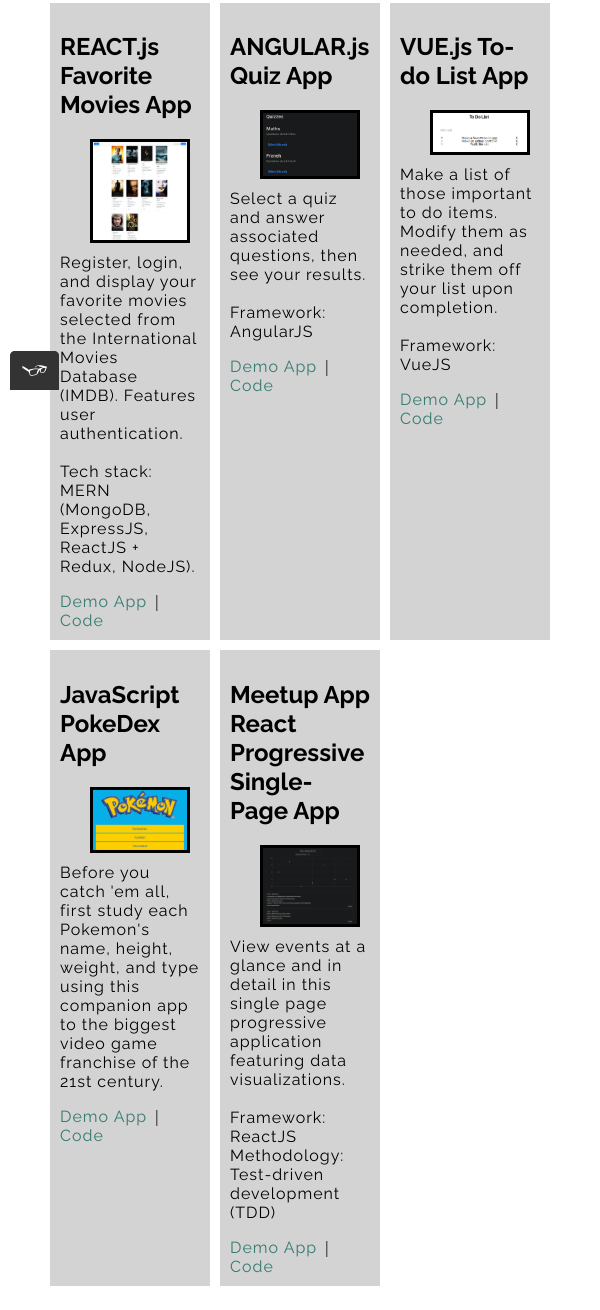
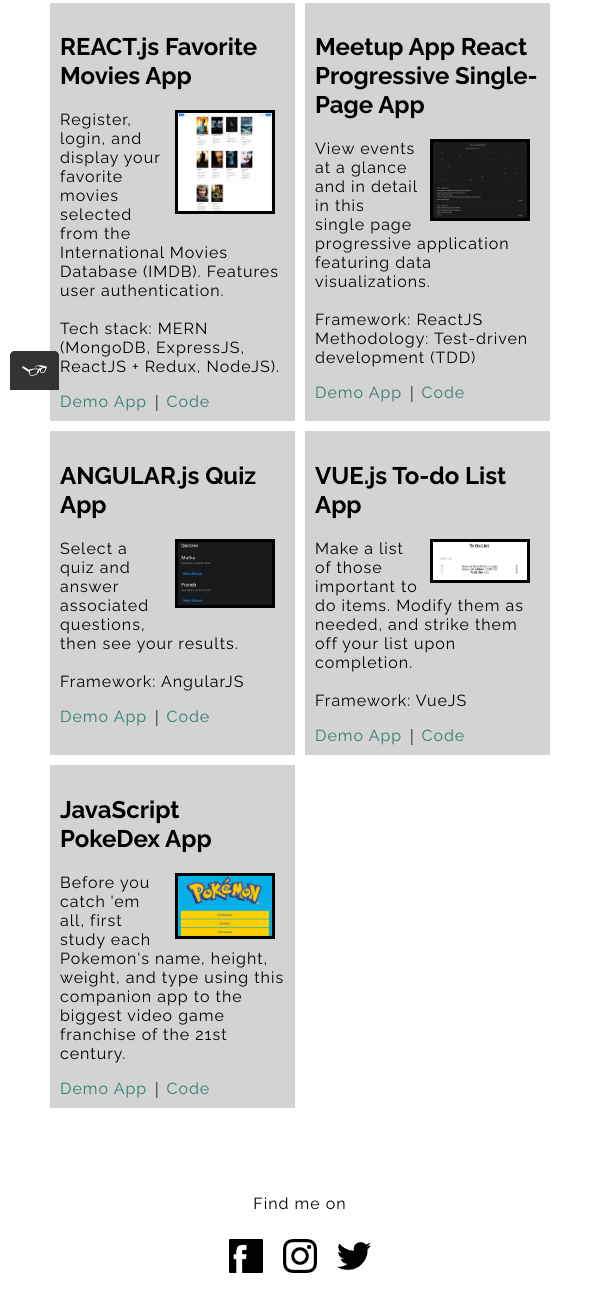
Before and after one commit to bxchang04/website_portfolio, a plain HTML site: page work.html in a window 600 px wide. Shown: the part 410-1720 px from the top of the page. Drawn offline with Linux system fonts and the light colour scheme.

Commit message:
update work grid

```diff
--- a/assets/css/style.production.css
+++ b/assets/css/style.production.css
@@ -530,7 +530,7 @@ footer img {
 }
 @media all and (min-width: 500px) and (max-width: 750px){
   .grid {
-    grid-template-columns: 1fr 1fr 1fr;
+    grid-template-columns: 1fr 1fr;
   }
 }
 @media all and (max-width: 750px) {
--- a/work.html
+++ b/work.html
@@ -59,6 +59,18 @@
         <a href="https://github.com/bxchang04/movie_api_GHD" target="_blank">Code</a>
       </div>
       <div class="grid__item">
+        <h2>Meetup App React Progressive Single-Page App</h2>
+        <img src="assets/img/meetup.png" class="work__thumbnail" alt="Meetup screenshot">
+        <p>
+          View events at a glance and in detail in this single page progressive application featuring data visualizations.<br /><br />
+          Framework: ReactJS<br />
+          Methodology: Test-driven development (TDD)
+        </p>
+        <a href="https://bxchang04.github.io/meetup_v2" target="_blank">Demo App</a>
+        &nbsp;|&nbsp;
+        <a href="https://github.com/bxchang04/meetup_v2/meetup_v2" target="_blank">Code</a>
+      </div>
+      <div class="grid__item">
         <h2>ANGULAR.js Quiz App</h2>
         <img src="assets/img/quizScreen.png" class="work__thumbnail" alt="Angular screenshot">
         <p>
@@ -91,18 +103,6 @@
         &nbsp;|&nbsp;
         <a href="https://github.com/bxchang04/simple-js-app-jQuery" target="_blank">Code</a>
       </div>
-      <div class="grid__item">
-        <h2>Meetup App React Progressive Single-Page App</h2>
-        <img src="assets/img/meetup.png" class="work__thumbnail" alt="Meetup screenshot">
-        <p>
-          View events at a glance and in detail in this single page progressive application featuring data visualizations.<br /><br />
-          Framework: ReactJS
-          Methodology: Test-driven development (TDD)
-        </p>
-        <a href="https://bxchang04.github.io/meetup_v2" target="_blank">Demo App</a>
-        &nbsp;|&nbsp;
-        <a href="https://github.com/bxchang04/meetup_v2/meetup_v2" target="_blank">Code</a>
-      </div>
    </div>
 </section>
 
```
